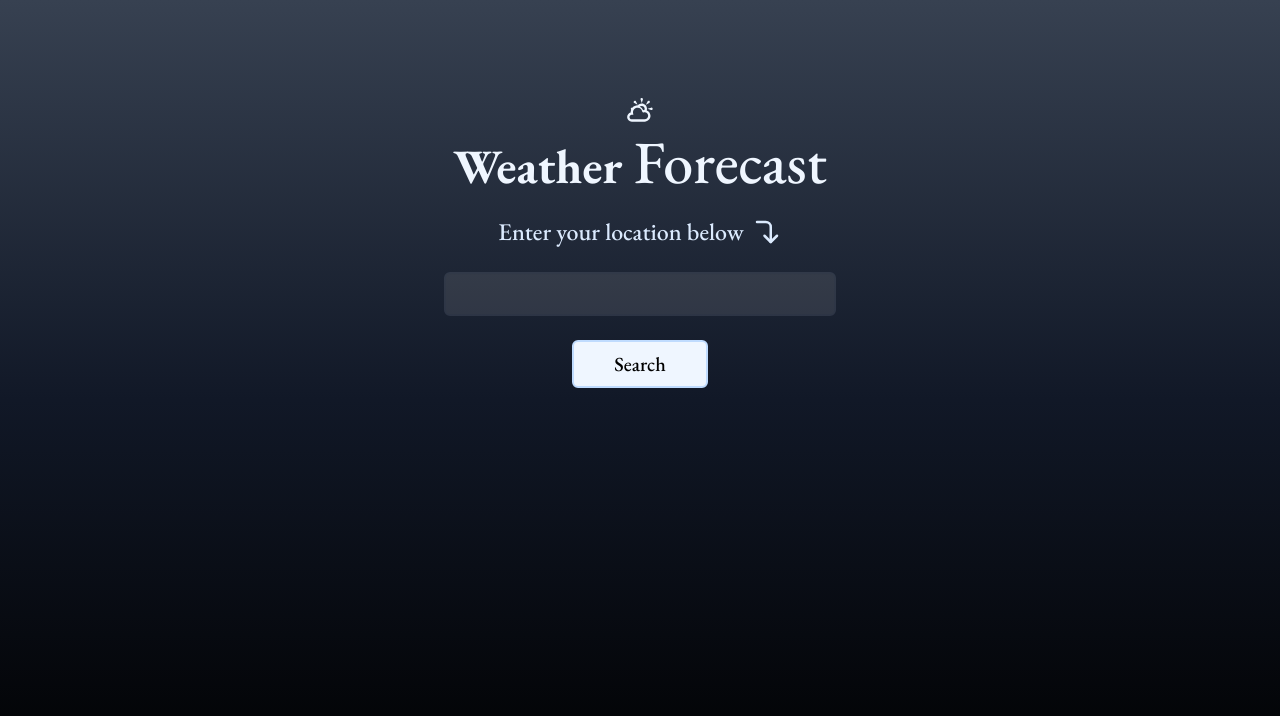
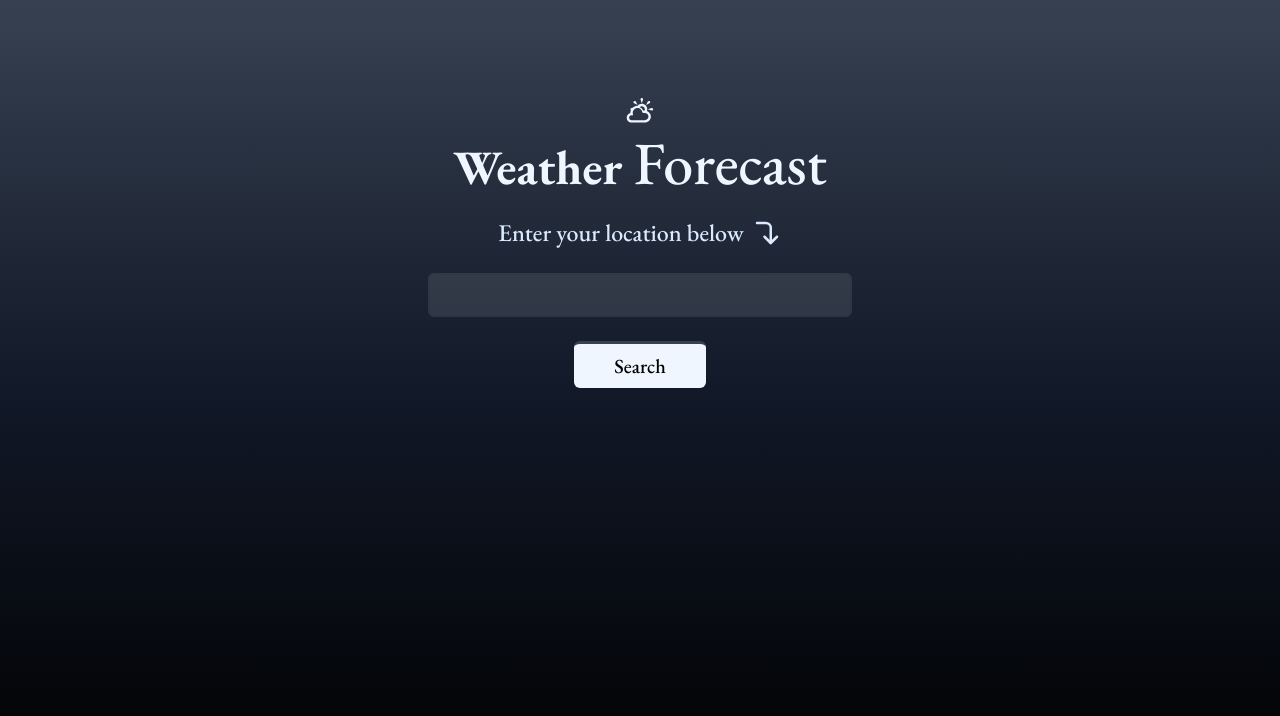
Before and after one commit to karmeensec/weather-app, a React (Vite) app: page / in a window 1280 px wide. Shown: the top 716 px of the page. Built offline with nearby package versions, Linux system fonts and the light colour scheme.

Commit message:
Button styling added

```diff
--- a/src/App.tsx
+++ b/src/App.tsx
@@ -17,9 +17,9 @@ function App() {
 
             <p className='flex items-center justify-center text-2xl font-medium text-blue-100 p-4'>Enter your location below <span className='ml-2 text-3xl'> <FiCornerRightDown /> </span>  </p>
 
-            <input type='text' value={''} className='px-24 py-2 my-2 bg-white opacity-10 border-solid border-2 border-blue-100 rounded-md outline-none text-blue-50 shadow-inner' />
+            <input type='text' value={''} className=' sm:px-20 lg:px-28  py-2 my-2 bg-white opacity-10 border-solid border-2 border-blue-100 rounded-md outline-none text-blue-50 shadow-inner' />
 
-            <button className='py-2 px-10 my-4 bg-blue-50 text-xl font-medium border-solid border-2 border-blue-200 rounded-md  transition duration-150 ease-out md:ease-in hover:scale-105'>Search</button>
+            <button className='py-2 px-10 my-4 bg-blue-50 text-xl font-medium border-solid  border-t-[3px] border-gray-700 rounded-md  transition duration-150 ease-out md:ease-in hover:scale-105 hover:border-l-[3px] hover:border-r-[3px]' >Search</button>
 
         </section>
 
```
